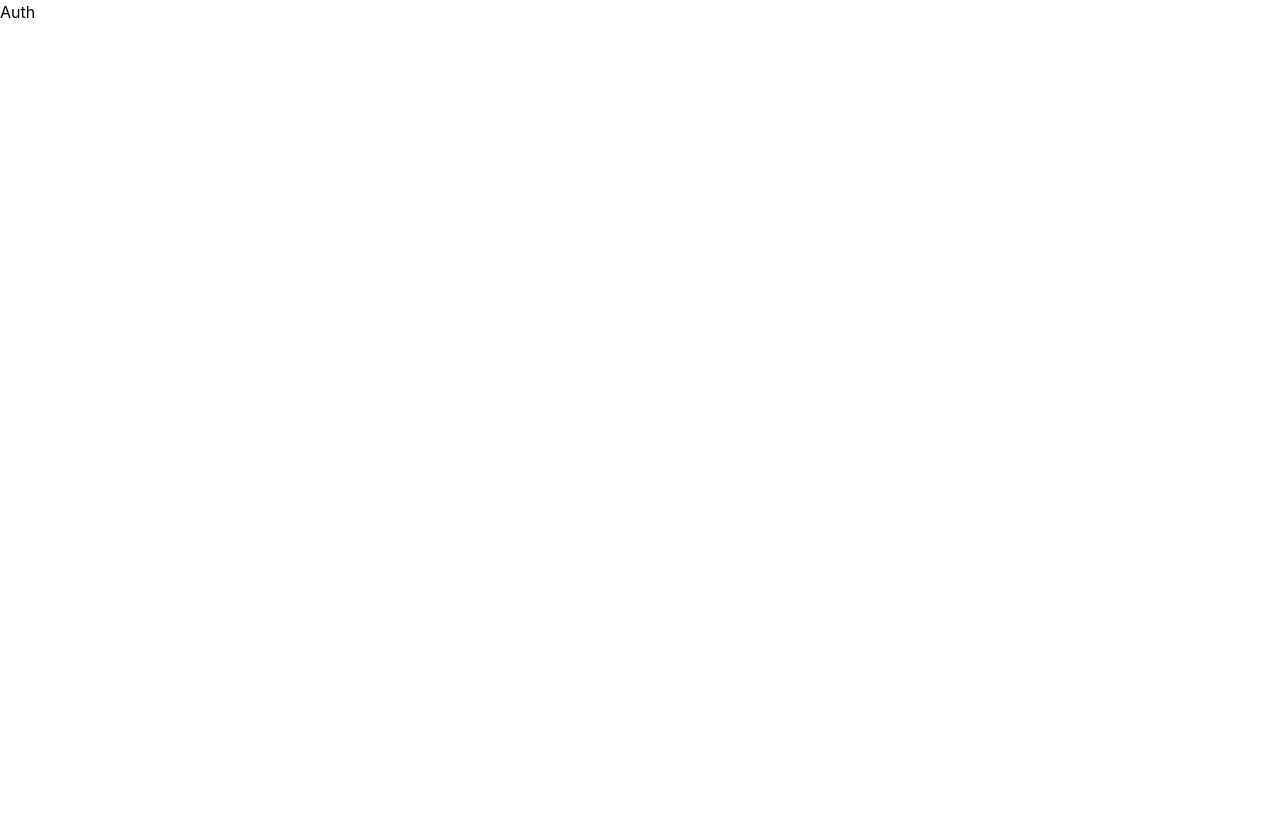
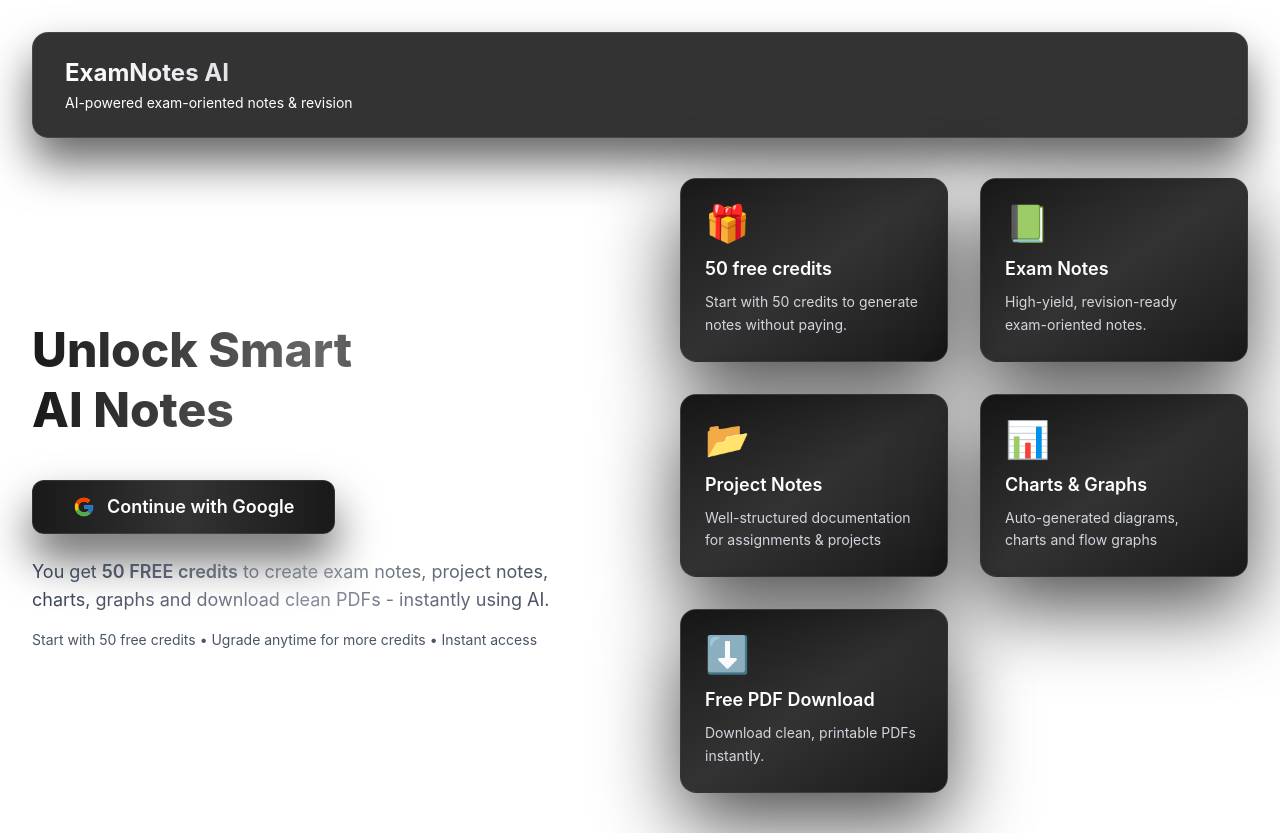
Before and after one commit to Aman-Tech990/NeuroPrep-AI, a React (Vite) app in the folder client/: page /auth in a window 1280 px wide. Before the commit the page ends 800 px from the top, so only its background shows below. Built offline with nearby package versions, Linux system fonts and the light colour scheme.

Commit message:
Basic Client Server Setup completed

```diff
--- a/client/package.json
+++ b/client/package.json
@@ -11,6 +11,7 @@
   },
   "dependencies": {
     "@tailwindcss/vite": "^4.2.2",
+    "motion": "^12.38.0",
     "react": "^19.2.4",
     "react-dom": "^19.2.4",
     "react-icons": "^5.6.0",
--- a/client/src/pages/Auth.jsx
+++ b/client/src/pages/Auth.jsx
@@ -1,9 +1,143 @@
-import React from 'react'
+import React from 'react';
+import { motion } from "motion/react";
+import { FcGoogle } from "react-icons/fc";
 
 const Auth = () => {
+
+    const handleGoogleAuth = async () => {
+        try {
+
+        } catch (error) {
+            console.log(error);
+        }
+    }
+
     return (
-        <div>Auth</div>
+        <div className='min-h-screen overflow-hidden bg-white text-black px-8'>
+            <motion.header
+                initial={{ opacity: 0, y: -15 }}
+                animate={{ opacity: 1, y: 0 }}
+                transition={{ duration: 1.50 }}
+                className='max-w-7xl mx-auto mt-8 rounded-2xl bg-black/80 backdrop-blur-xl border border-white/10 px-8 py-6 shadow-[0px_25px_45px_rgba(0,0,0,0.6)]'
+            >
+                <h3
+                    className='text-2xl font-bold bg-linear-to-r from-white via-gray-400 to-white bg-clip-text text-transparent'
+                >
+                    ExamNotes AI
+                </h3>
+
+                <p
+                    className='text-sm text-white mt-1'
+                >
+                    AI-powered exam-oriented notes & revision
+                </p>
+            </motion.header>
+
+
+            <main
+                className='max-w-7xl mx-auto py-10 grid grid-cols-1 md:grid-cols-2 gap-20 items-center'
+            >
+                {/* Left Section */}
+                <motion.div
+                    initial={{ opacity: 0, x: -60 }}
+                    animate={{ opacity: 1, x: 0 }}
+                    transition={{ duration: 1.25 }}
+                >
+                    <h1
+                        className='text-4xl lg:text-5xl font-extrabold leading-tight bg-gradient-to-r from-black/90 via-black/60 to-black/90 bg-clip-text text-transparent'
+                    >
+                        Unlock Smart <br /> AI Notes
+                    </h1>
+
+                    <motion.button
+                        whileHover={{
+                            y: -10,
+                            rotateX: 8,
+                            rotateY: -8,
+                            scale: 1.05
+                        }}
+                        whileTap={{ scale: 0.95 }}
+                        transition={{ type: "spring", stiffness: 200, damping: 18 }}
+                        className="mt-10 px-10 py-3 rounded-xl flex items-center gap-3 bg-gradient-to-r from-black/90 via-black/80 to-black/90 border border-white/10 text-white font-semibold text-lg shadow-[0px_25px_45px_rgba(0,0,0,0.6)] cursor-pointer"
+                    >
+                        <FcGoogle size={22} />
+                        Continue with Google
+                    </motion.button>
+
+                    <p
+                        className='mt-6 max-w-xl text-lg bg-gradient-to-r from-gray-700 via-gray-500/80 to-gray-700 bg-clip-text text-transparent'
+                    >
+                        You get <span className='font-semibold'>50 FREE credits</span> to create exam notes, project notes, charts, graphs and download clean PDFs - instantly using AI.
+                    </p>
+                    <p
+                        className='mt-4 text-sm text-gray-600'
+                    >
+                        Start with 50 free credits • Ugrade anytime for more credits • Instant access
+                    </p>
+
+                </motion.div>
+
+                {/* Right Section */}
+                <div
+                    className='grid grid-cols-1 sm:grid-cols-2 gap-8'
+                >
+                    <Feature
+                        icon="🎁"
+                        title="50 free credits"
+                        desc="Start with 50 credits to generate notes without paying."
+                    />
+                    <Feature
+                        icon="📗"
+                        title="Exam Notes"
+                        desc="High-yield, revision-ready exam-oriented notes."
+                    />
+                    <Feature
+                        icon="📂"
+                        title="Project Notes"
+                        desc="Well-structured documentation for assignments & projects"
+                    />
+                    <Feature
+                        icon="📊"
+                        title="Charts & Graphs"
+                        desc="Auto-generated diagrams, charts and flow graphs"
+                    />
+                    <Feature
+                        icon="⬇️"
+                        title="Free PDF Download"
+                        desc="Download clean, printable PDFs instantly."
+                    />
+                </div>
+
+            </main>
+
+
+        </div>
     )
 }
 
+function Feature({ icon, title, desc }) {
+    return (
+        <motion.div
+            whileHover={{
+                y: -12,
+                rotateX: 8,
+                rotateY: -8,
+                scale: 1.05
+            }}
+            transition={{ type: "spring", stiffness: 200, damping: 18 }}
+            className='relative rounded-2xl p-6 bg-gradient-to-br from-black/90 via-black/80 to-black/90 backdrop-blur-2xl border border-white/10 shadow-[0_30px_80px_rgba(0,0,0,0.7)] text-white'
+            style={{ transformStyle: "preserve-3d" }}
+        >
+            <div
+                className='relative z-10'
+                style={{ transform: "translateZ(30px)" }}
+            >
+                <div className='text-4xl mb-3'>{icon}</div>
+                <h3 className='text-lg font-semibold mb-2'>{title}</h3>
+                <p className='text-gray-300 text-sm leading-relaxed'>{desc}</p>
+            </div>
+        </motion.div>
+    );
+}
+
 export default Auth;
--- /dev/null
+++ b/client/src/utils/firebase.js
@@ -0,0 +1,19 @@
+import { initializeApp } from "firebase/app";
+import { getAuth } from "firebase/auth";
+
+const firebaseConfig = {
+    apiKey: import.meta.env.VITE_FIREBASE_APIKEY,
+    authDomain: "neuroprep-ai.firebaseapp.com",
+    projectId: "neuroprep-ai",
+    storageBucket: "neuroprep-ai.firebasestorage.app",
+    messagingSenderId: "449806360036",
+    appId: "1:449806360036:web:920ca62aa01fb22b20fbf1"
+};
+
+// Initialize Firebase
+const app = initializeApp(firebaseConfig);
+
+const auth = getAuth(app);
+const provider = new GoogleAuthProvider();
+
+export { auth, provider };
```
Also changed, not shown: 2 other files (tests, documents, lock files or other folders).
